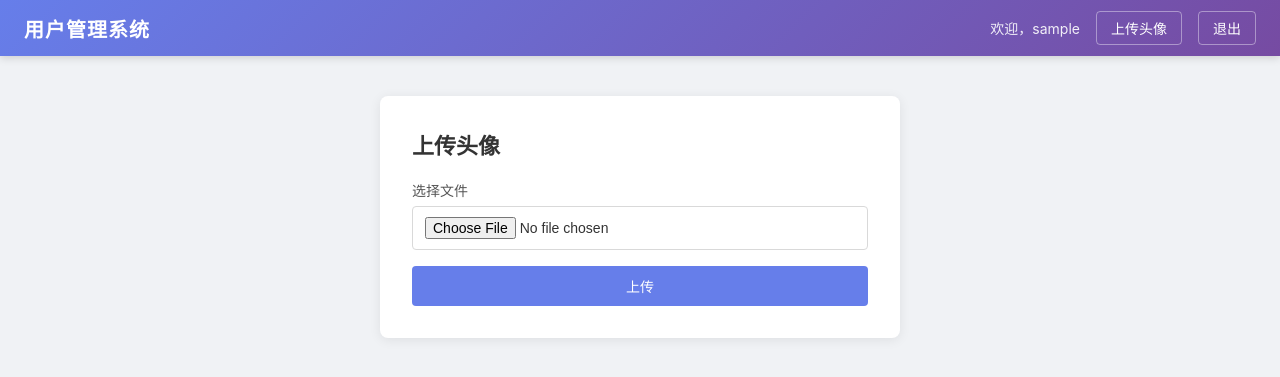
After one commit to liuhongjun-qq/train, a Flask app: page /upload in a window 1280 px wide. The commit adds this page. Shown: the top 377 px of the page. Run offline with Flask 3, Linux system fonts and the light colour scheme; the visitor is signed in with stand-in values (Sample User, id 1).

Commit message:
feat: add avatar upload feature with security fixes
- New /upload route with full security protection
- File extension whitelist (8 image types)
- MIME type validation
- imghdr content verification
- UUID rename to prevent overwrite
- User-isolated directories
- Upload quota (max 5 files per user)
- Path traversal protection (secure_filename)
- New upload.html template
- CSS for upload page and preview

Co-Authored-By: Claude <noreply@anthropic.com>

```diff
--- a/app.py
+++ b/app.py
@@ -1,9 +1,12 @@
 import os
+import uuid
+import imghdr
 import sqlite3
 from datetime import datetime, timedelta
 
-from flask import Flask, render_template, request, redirect, session, flash
+from flask import Flask, render_template, request, redirect, session, flash, url_for, send_from_directory, abort
 from werkzeug.security import generate_password_hash, check_password_hash
+from werkzeug.utils import secure_filename
 
 app = Flask(__name__)
 
@@ -33,6 +36,23 @@ USERS = {
 # Session 安全配置
 app.config["SESSION_COOKIE_HTTPONLY"] = True
 app.config["SESSION_COOKIE_SAMESITE"] = "Lax"
+
+# 上传文件大小限制
+app.config["MAX_CONTENT_LENGTH"] = 16 * 1024 * 1024
+
+# 上传文件保存路径
+UPLOAD_FOLDER = os.path.join("static", "uploads")
+os.makedirs(UPLOAD_FOLDER, exist_ok=True)
+
+# 允许上传的文件扩展名白名单
+ALLOWED_EXTENSIONS = {"png", "jpg", "jpeg", "gif", "bmp", "webp", "ico", "svg"}
+
+# 允许的 MIME 类型白名单
+ALLOWED_MIMETYPES = {"image/png", "image/jpeg", "image/gif", "image/bmp",
+                     "image/webp", "image/x-icon", "image/svg+xml"}
+
+# 单个用户最大上传限制（5个文件）
+MAX_FILES_PER_USER = 5
 
 # 登录失败次数限制
 LOGIN_MAX_ATTEMPTS = 5           # 最大尝试次数
@@ -260,6 +280,99 @@ def search():
     return render_template("index.html", user=user, search_results=results, keyword=keyword, search_sql=sql)
 
 
+def allowed_file(filename: str) -> bool:
+    """检查文件扩展名是否在白名单中"""
+    if "." not in filename:
+        return False
+    ext = filename.rsplit(".", 1)[1].lower()
+    return ext in ALLOWED_EXTENSIONS
+
+
+def validate_image_content(filepath: str) -> bool:
+    """使用 imghdr 验证文件是否为真实图片"""
+    img_type = imghdr.what(filepath)
+    if img_type is None:
+        # imghdr 不认识的可能是 svg（svg需要单独验证）
+        try:
+            with open(filepath, "rb") as f:
+                header = f.read(1024)
+            return b"<svg" in header.lower() or b"<?xml" in header.lower()
+        except Exception:
+            return False
+    return True
+
+
+def get_user_upload_count(username: str) -> int:
+    """获取指定用户已上传的文件数量"""
+    user_upload_dir = os.path.join(UPLOAD_FOLDER, username)
+    if not os.path.isdir(user_upload_dir):
+        return 0
+    return len(os.listdir(user_upload_dir))
+
+
+@app.route("/upload", methods=["GET", "POST"])
+def upload():
+    """用户头像上传（已修复：扩展名校验、MIME校验、路径穿越防护、UUID重命名、用户隔离）"""
+    if "username" not in session:
+        return redirect("/login")
+
+    username = session["username"]
+
+    if request.method == "POST":
+        # F-08 修复：限制同用户上传文件数量
+        if get_user_upload_count(username) >= MAX_FILES_PER_USER:
+            return render_template("upload.html", error=f"上传文件数已达上限（{MAX_FILES_PER_USER}个），请先删除旧文件再上传！")
+
+        file = request.files.get("file")
+        if not file or file.filename == "":
+            return render_template("upload.html", error="请选择要上传的文件！")
+
+        original_filename = file.filename
+
+        # F-02 修复：使用 werkzeug 的 secure_filename 防止路径遍历
+        safe_filename = secure_filename(original_filename)
+        if safe_filename != original_filename:
+            print(f"[UPLOAD] 文件名安全处理: {original_filename} -> {safe_filename}")
+
+        # F-01 修复：白名单校验文件扩展名
+        if not allowed_file(original_filename):
+            print(f"[UPLOAD] 拒绝上传（扩展名不合法）: {original_filename}")
+            return render_template("upload.html", error=f"仅支持上传图片文件（{', '.join(sorted(ALLOWED_EXTENSIONS))}）！")
+
+        # F-03 修复：验证 MIME 类型
+        mime_type = file.content_type
+        if mime_type not in ALLOWED_MIMETYPES and mime_type is not None:
+            print(f"[UPLOAD] 拒绝上传（MIME类型不合法）: {original_filename} ({mime_type})")
+            return render_template("upload.html", error="文件类型不正确，请上传图片文件！")
+
+        # F-05/F-06 修复：UUID重命名 + 用户隔离目录
+        ext = original_filename.rsplit(".", 1)[1].lower()
+        unique_filename = f"{uuid.uuid4().hex}.{ext}"
+        user_upload_dir = os.path.join(UPLOAD_FOLDER, username)
+        os.makedirs(user_upload_dir, exist_ok=True)
+        filepath = os.path.join(user_upload_dir, unique_filename)
+
+        # 保存文件
+        file.save(filepath)
+
+        # F-04 修复：验证文件内容是否为真实图片
+        if not validate_image_content(filepath):
+            os.remove(filepath)
+            print(f"[UPLOAD] 删除非图片文件: {filepath}")
+            return render_template("upload.html", error="上传的文件不是有效的图片文件！")
+
+        file_url = url_for("static", filename=f"uploads/{username}/{unique_filename}")
+        print(f"[UPLOAD] 文件上传成功: {filepath} -> {file_url}")
+
+        return render_template("upload.html",
+                               success=True,
+                               file_url=file_url,
+                               filename=unique_filename,
+                               original_filename=original_filename)
+
+    return render_template("upload.html")
+
+
 if __name__ == "__main__":
     init_db()
     debug_mode = os.environ.get("FLASK_DEBUG", "").lower() in ("1", "true", "yes")
--- a/static/css/style.css
+++ b/static/css/style.css
@@ -282,3 +282,71 @@ body {
 .form-footer a:hover {
     text-decoration: underline;
 }
+
+/* Upload */
+.upload-card {
+    max-width: 520px;
+    margin: 0 auto;
+}
+
+.upload-preview {
+    margin-top: 20px;
+    padding: 20px;
+    background: #fafafa;
+    border-radius: 4px;
+    border: 1px solid #e8e8e8;
+}
+
+.upload-preview h3 {
+    font-size: 16px;
+    margin-bottom: 12px;
+    color: #333;
+}
+
+.preview-img {
+    max-width: 100%;
+    max-height: 300px;
+    border-radius: 4px;
+    border: 1px solid #ddd;
+    display: block;
+    margin: 0 auto 16px;
+}
+
+.file-info {
+    font-size: 13px;
+    color: #666;
+    line-height: 1.8;
+    word-break: break-all;
+}
+
+.file-info a {
+    color: #667eea;
+    text-decoration: none;
+}
+
+.file-info a:hover {
+    text-decoration: underline;
+}
+
+.upload-again {
+    margin-top: 20px;
+    display: flex;
+    gap: 10px;
+}
+
+.btn-secondary {
+    display: inline-block;
+    padding: 10px 24px;
+    background: #fff;
+    color: #667eea;
+    border: 1px solid #667eea;
+    border-radius: 4px;
+    font-size: 14px;
+    cursor: pointer;
+    text-decoration: none;
+    transition: background 0.2s;
+}
+
+.btn-secondary:hover {
+    background: #f5f5ff;
+}
--- a/templates/base.html
+++ b/templates/base.html
@@ -12,6 +12,7 @@
         <div class="navbar-menu">
             {% if session.get("username") %}
                 <span class="navbar-welcome">欢迎，{{ session["username"] }}</span>
+                <a href="/upload" class="navbar-link">上传头像</a>
                 <a href="/logout" class="navbar-link">退出</a>
             {% else %}
                 <a href="/register" class="navbar-link">注册</a>
--- a/templates/index.html
+++ b/templates/index.html
@@ -32,6 +32,7 @@
         </div>
 
         <a href="/logout" class="btn btn-primary">退出登录</a>
+        <a href="/upload" class="btn btn-secondary" style="margin-left:8px;">上传头像</a>
     </div>
 
     <!-- 搜索功能 -->
--- /dev/null
+++ b/templates/upload.html
@@ -0,0 +1,35 @@
+{% extends "base.html" %}
+{% block content %}
+<div class="card upload-card">
+    <h2 class="card-title">上传头像</h2>
+
+    {% if error %}
+        <div class="alert alert-error">{{ error }}</div>
+    {% endif %}
+
+    {% if success %}
+        <div class="alert alert-success">文件上传成功！</div>
+        <div class="upload-preview">
+            <h3>文件预览</h3>
+            <img src="{{ file_url }}" alt="上传的图片" class="preview-img">
+            <p class="file-info">
+                <strong>文件名：</strong>{{ filename }}<br>
+                <strong>访问 URL：</strong>
+                <a href="{{ file_url }}" target="_blank">{{ file_url }}</a>
+            </p>
+        </div>
+        <div class="upload-again">
+            <a href="/upload" class="btn btn-primary">继续上传</a>
+            <a href="/" class="btn btn-secondary">返回首页</a>
+        </div>
+    {% else %}
+        <form method="post" action="/upload" enctype="multipart/form-data" class="form">
+            <div class="form-group">
+                <label for="file">选择文件</label>
+                <input type="file" id="file" name="file" class="form-input">
+            </div>
+            <button type="submit" class="btn btn-primary btn-full">上传</button>
+        </form>
+    {% endif %}
+</div>
+{% endblock %}
```
